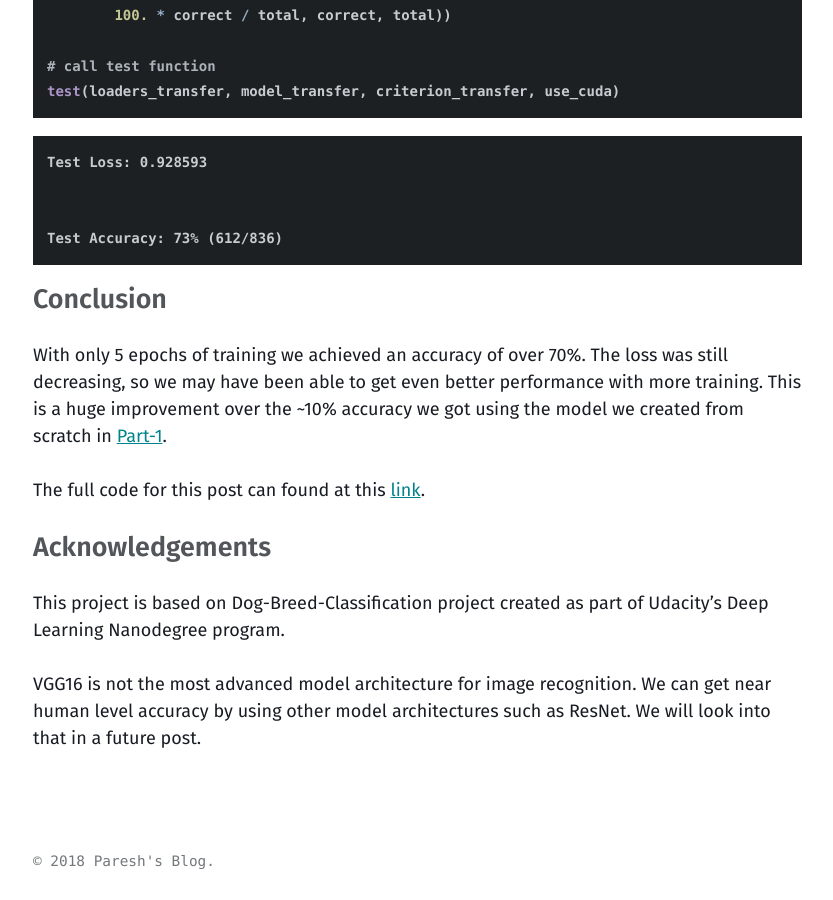
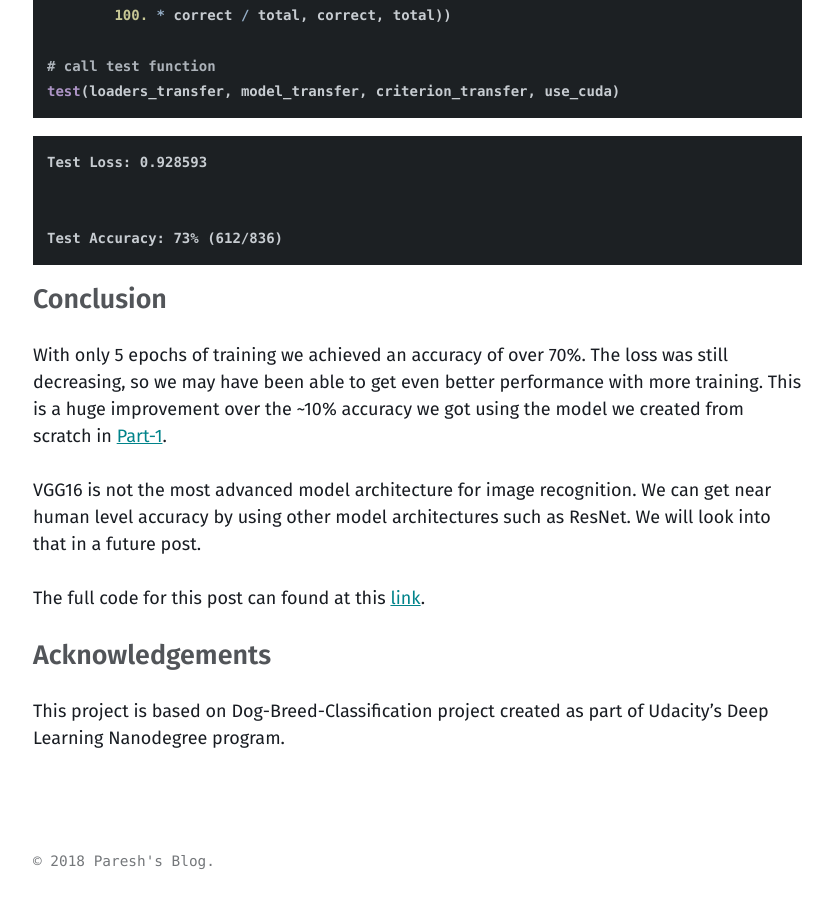
Before and after one commit to pareshppp/pareshppp.github.io, a Jekyll site: the page built from _posts/dog-breed-classification/2018-10-30-dog-breed-classification-transfer-learning-vgg16.md, in a window 1280 px wide and 900 px high, scrolled down 10763 px. Shown: the whole window, without its empty margins (39-872 px from the left). Built offline with Jekyll 4.4.1, drawn with Linux system fonts in a browser that asks for light colours.

```diff
--- a/_posts/dog-breed-classification/2018-10-30-dog-breed-classification-transfer-learning-vgg16.md
+++ b/_posts/dog-breed-classification/2018-10-30-dog-breed-classification-transfer-learning-vgg16.md
@@ -420,10 +420,10 @@
 
 With only 5 epochs of training we achieved an accuracy of over 70%. The loss was still decreasing, so we may have been able to get even better performance with more training. This is a huge improvement over the ~10% accuracy we got using the model we created from scratch in [Part-1](https://pareshppp.github.io/blogs/dog-breed-classification-scratch/).
 
+VGG16 is not the most advanced model architecture for image recognition. We can get near human level accuracy by using other model architectures such as ResNet. We will look into that in a future post.
+
 The full code for this post can found at this [link](https://github.com/pareshppp/Dog-Breed-Classification/blob/master/Dog-Breed-Classification-Transfer-Learning-VGG16.ipynb).
 
 ### Acknowledgements
 
 This project is based on Dog-Breed-Classification project created as part of Udacity's Deep Learning Nanodegree program.
-
-VGG16 is not the most advanced model architecture for image recognition. We can get near human level accuracy by using other model architectures such as ResNet. We will look into that in a future post.
```
